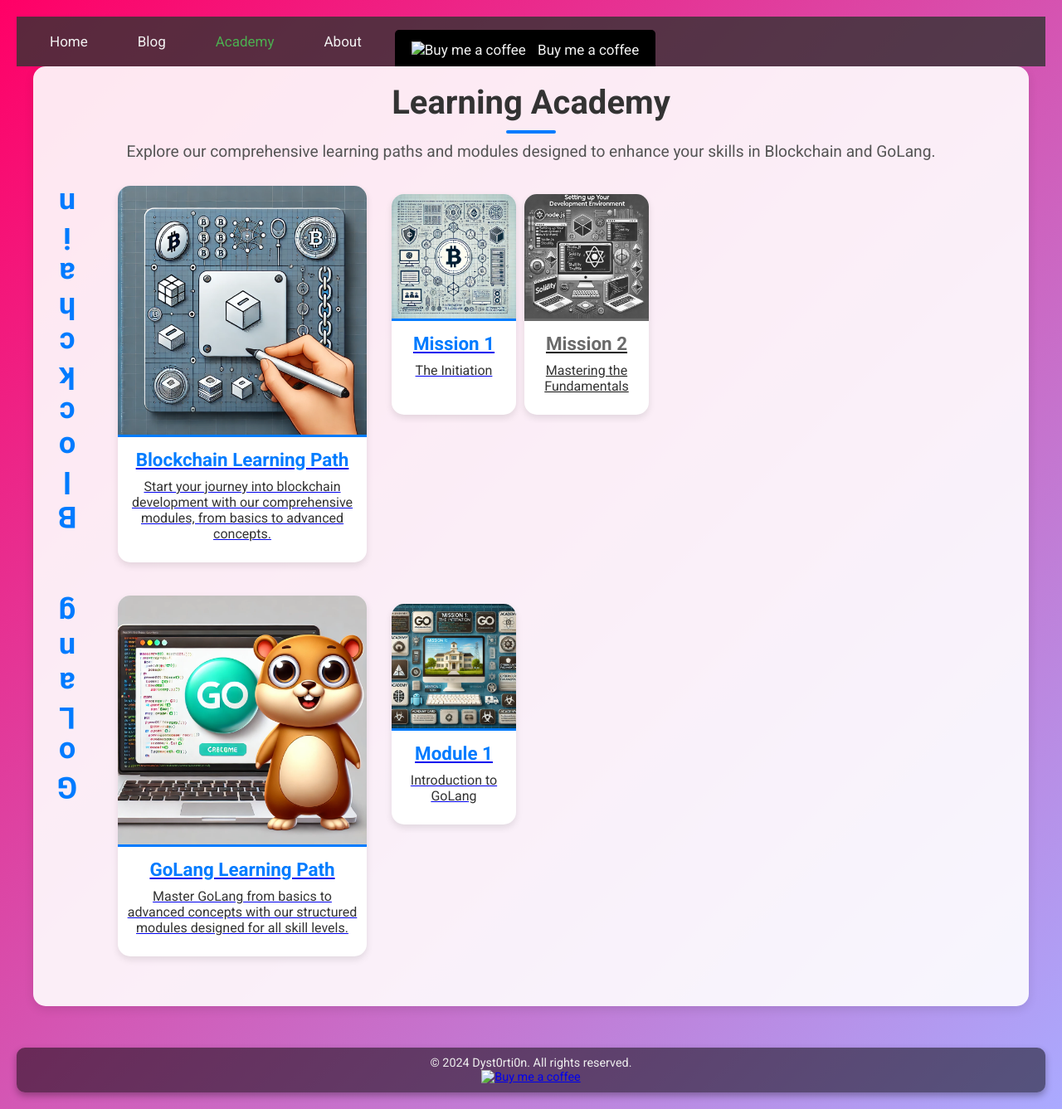
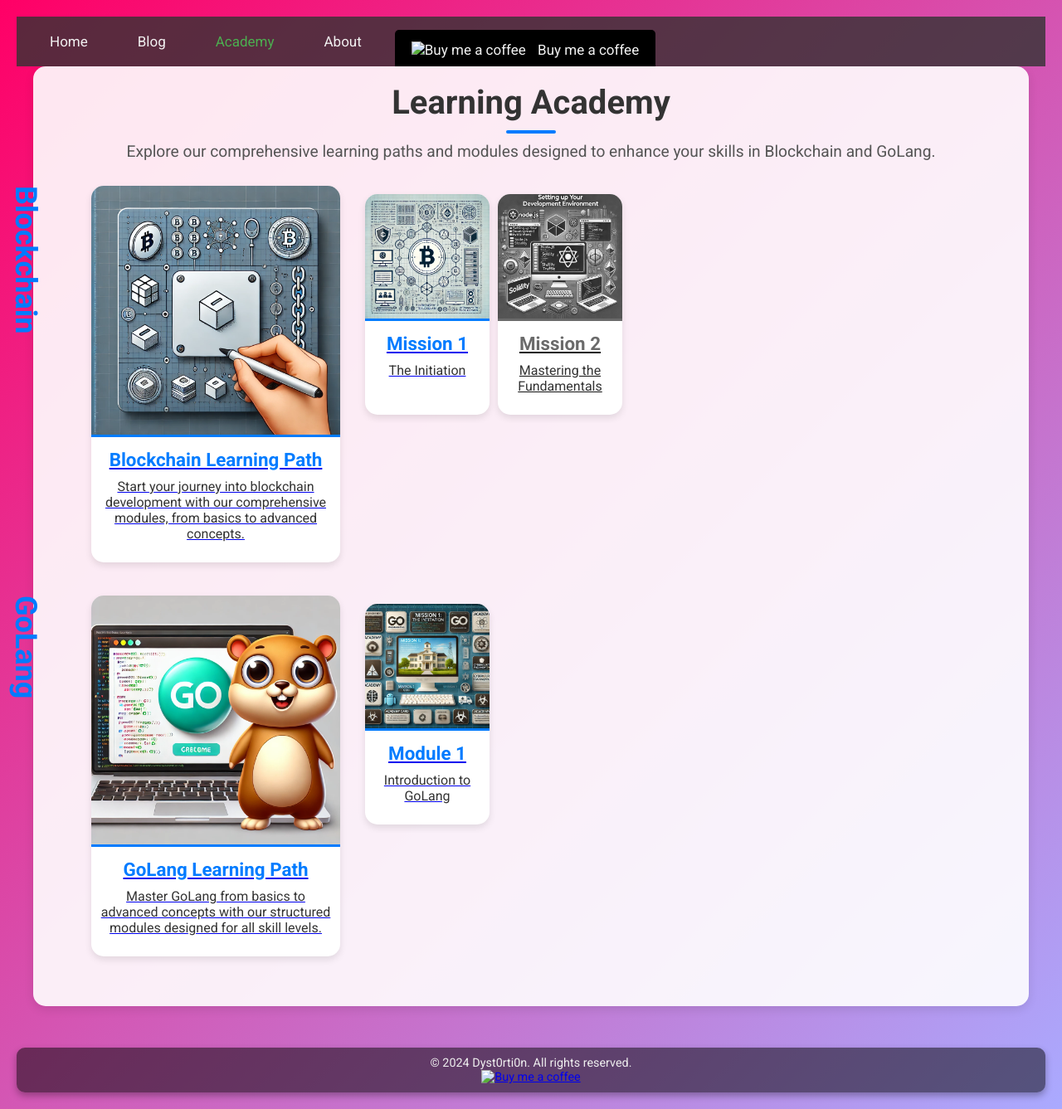
Before and after one commit to Dyst0rti0n/Dyst0rti0n.github.io, a Jekyll site: the page built from academy.html, in a window 1280 px wide and 1337 px high. Shown: the whole window at 83% size. Built offline with Jekyll 4.4.1, drawn with Linux system fonts in a browser that asks for light colours.

Commit message:
Testing layout changes

```diff
--- a/academy.html
+++ b/academy.html
@@ -2,6 +2,7 @@
 layout: default
 title: "Learning Academy"
 ---
+
 <head>
     <link rel="stylesheet" href="/assets/css/academy.css">
 </head>
@@ -15,6 +16,7 @@
                 <div class="path-heading">
                     <h2>Blockchain</h2>
                 </div>
+                <div class="path-content">
                     <div class="academy-card-large">
                         <a href="/academy/blockchain-learning/" class="academy-card-link">
                             <img src="/assets/images/blockchain.png" alt="Blockchain Learning Path">
@@ -46,12 +48,14 @@
                     </div>
                 </div>
             </div>
+        </div>
 
         <div class="academy-section">
             <div class="learning-path">
                 <div class="path-heading">
                     <h2>GoLang</h2>
                 </div>
+                <div class="path-content">
                     <div class="academy-card-large">
                         <a href="/academy/golang-learning/" class="academy-card-link">
                             <img src="/assets/images/golang.png" alt="GoLang Learning Path">
@@ -75,4 +79,5 @@
                 </div>
             </div>
         </div>
+    </div>
 </body>
--- a/assets/css/academy.css
+++ b/assets/css/academy.css
@@ -46,21 +46,29 @@
 
 .learning-path {
   display: flex;
-  justify-content: flex-start;
   align-items: flex-start;
-  flex-wrap: nowrap;
-  gap: 20px;
   position: relative;
+  margin-bottom: 40px;
 }
 
 .path-heading {
   writing-mode: vertical-rl;
-  text-orientation: upright;
-  transform: rotate(180deg);
+  text-orientation: mixed;
   font-size: 1.5em;
   font-weight: bold;
   color: #007bff;
   margin-right: 20px;
+  position: absolute;
+  left: -50px;
+  top: 0;
+}
+
+.path-content {
+  display: flex;
+  align-items: flex-start;
+  flex-wrap: nowrap;
+  gap: 20px;
+  margin-left: 50px;
 }
 
 .academy-card-large, .academy-card-small {
@@ -77,7 +85,7 @@
 }
 
 .academy-card-large {
-  flex: 1;
+  flex: 0 0 300px;
   max-width: 300px;
 }
 
@@ -126,7 +134,6 @@
   overflow-x: auto;
   gap: 10px;
   padding: 10px;
-  max-width: 600px;
 }
 
 .academy-card-small.locked {
@@ -154,7 +161,13 @@
   .path-heading {
       writing-mode: horizontal-tb;
       transform: rotate(0deg);
+      position: static;
       margin-bottom: 10px;
+  }
+
+  .path-content {
+      flex-direction: column;
+      align-items: center;
   }
 
   .academy-card-large {
```
Lines whose indentation alone changed are shown as unchanged.
